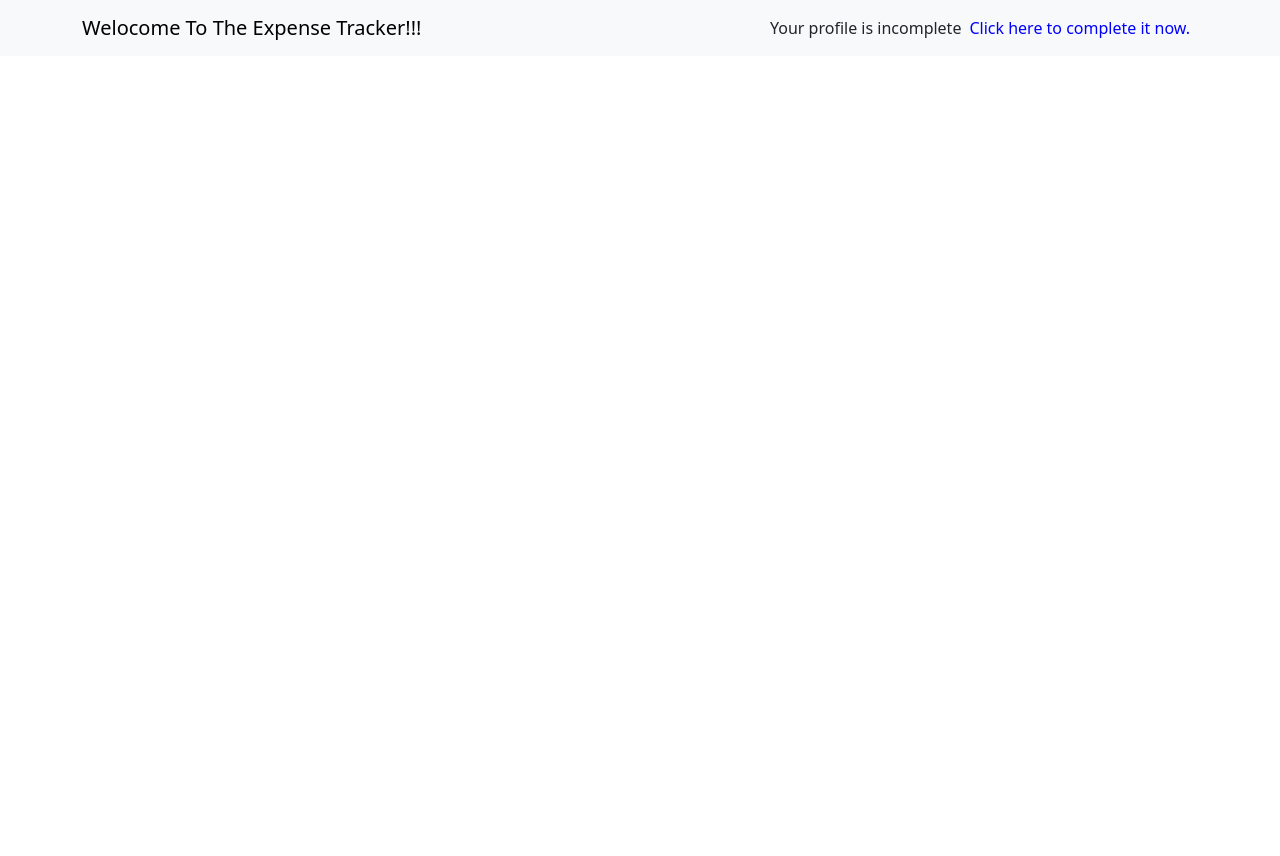
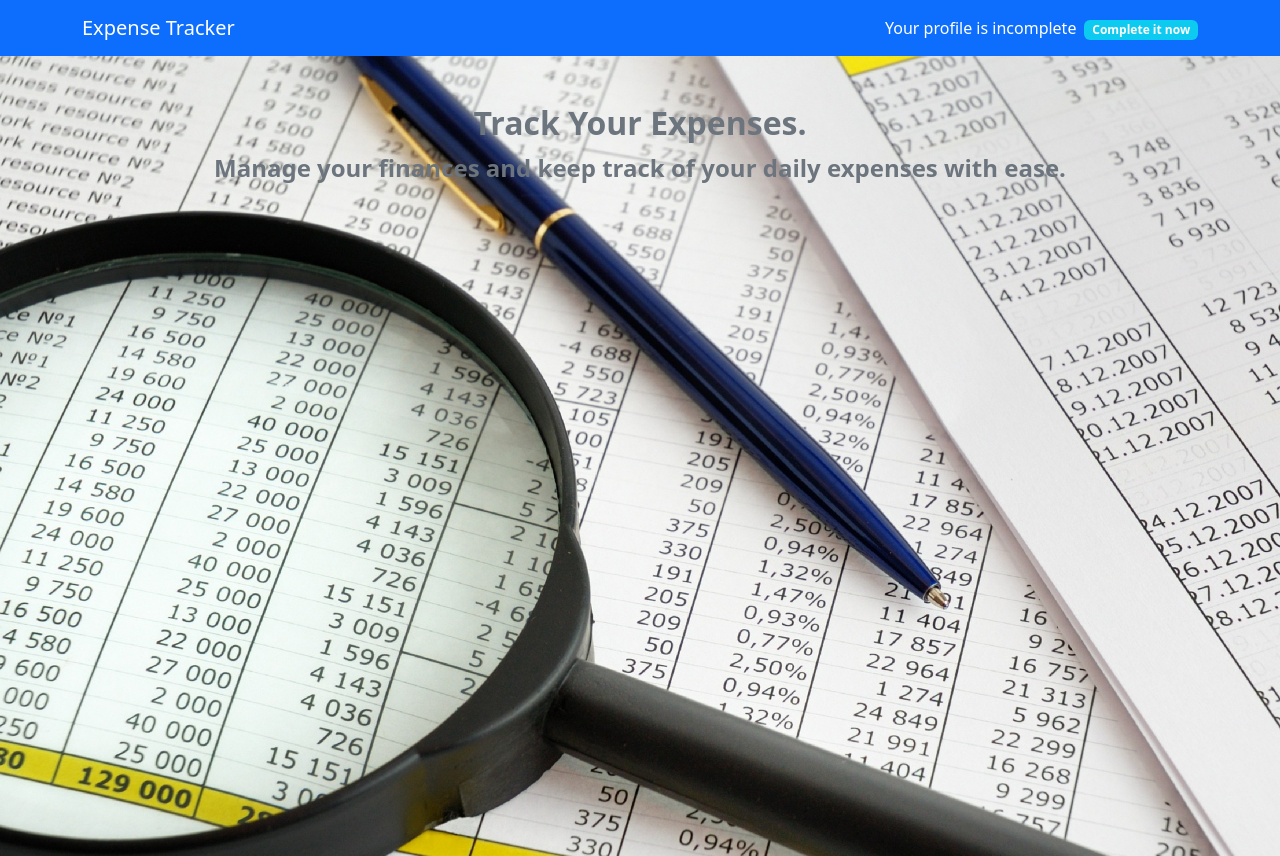
Before and after one commit to harisaini778/ExpenseTracker, a React (Create React App) app: page /Home in a window 1280 px wide. Before the commit the page ends 800 px from the top, so only its background shows below. Built offline with nearby package versions, Linux system fonts and the light colour scheme.

Commit message:
added some stylings in the Home page, made it more appealing,alos made it responsive on all screen sizes

```diff
--- a/src/components/Home.js
+++ b/src/components/Home.js
@@ -1,32 +1,62 @@
 import React from "react";
-// import NavBar from "./NavBar";
-// import { Link } from "react-router-dom";
-import Container from 'react-bootstrap/Container';
-import Nav from 'react-bootstrap/Nav';
-import Navbar from 'react-bootstrap/Navbar';
-import { Stack } from "react-bootstrap";
-import { Profile } from "./Profile";
-
-
+import { Container, Nav, Navbar, Stack, Badge } from "react-bootstrap";
+import my_img from "../components/assets/home_img.jpg";
+import { useNavigate } from "react-router-dom";
 
 export const Home = () => {
+  const navigate = useNavigate();
+
+  const handleBadgeClick = () => {
+    navigate("/Profile");
+  };
+
   return (
     <div>
-          {/* <NavBar /> */}
-         <Navbar expand="lg" className="bg-body-tertiary">
+      <Navbar expand="lg" bg="primary" variant="dark">
         <Container>
-        <Navbar.Brand>Welocome To The Expense Tracker!!!</Navbar.Brand>
+          <Navbar.Brand className="text-white">Expense Tracker</Navbar.Brand>
           <Navbar.Toggle aria-controls="basic-navbar-nav" />
           <Navbar.Collapse id="basic-navbar-nav">
             <Nav className="ms-auto">
-                          <Stack direction="horizontal">
-                              <div>Your profile is incomplete</div>
-                             <Nav.Link href="Profile" style={{color:"blue"}}>Click here to complete it now.</Nav.Link>
-                        </Stack>
+              <div className="text-white">
+                Your profile is incomplete
+                <Badge
+                  bg="info"
+                  className="ms-2"
+                  style={{
+                    transition: "transform 0.3s",
+                    cursor: "pointer",
+                    fontWeight: "bold",
+                  }}
+                  onMouseEnter={(e) => (e.target.style.transform = "scale(1.1)")}
+                  onMouseLeave={(e) => (e.target.style.transform = "scale(1)")}
+                  onClick={handleBadgeClick}
+                >
+                  Complete it now
+                </Badge>
+              </div>
             </Nav>
           </Navbar.Collapse>
         </Container>
       </Navbar>
+      <div
+        className="bg-white text-dark text-center py-5"
+        style={{
+          backgroundImage: `url(${my_img})`,
+          backgroundSize: "cover",
+          backgroundPosition: "center",
+          minHeight: "100vh",
+        }}
+      >
+        <Container>
+          <h1 className="display-4 text-secondary font-weight-bold" style={{ fontWeight: "bolder", fontSize: "2rem" }}>
+            Track Your Expenses.
+          </h1>
+          <p className="lead text-secondary font-weight-bold" style={{ fontWeight: "bolder", fontSize: "1.5rem" }}>
+            Manage your finances and keep track of your daily expenses with ease.
+          </p>
+        </Container>
+      </div>
     </div>
   );
 };
```
Also changed, not shown: src/components/assets/home_img.jpg (added). Lines whose indentation alone changed are shown as unchanged.
